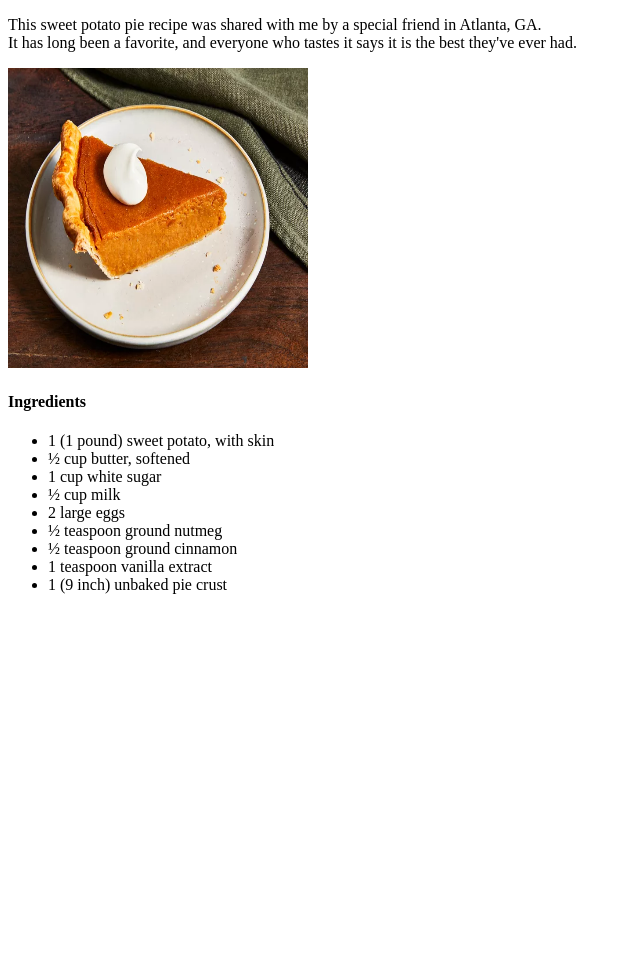
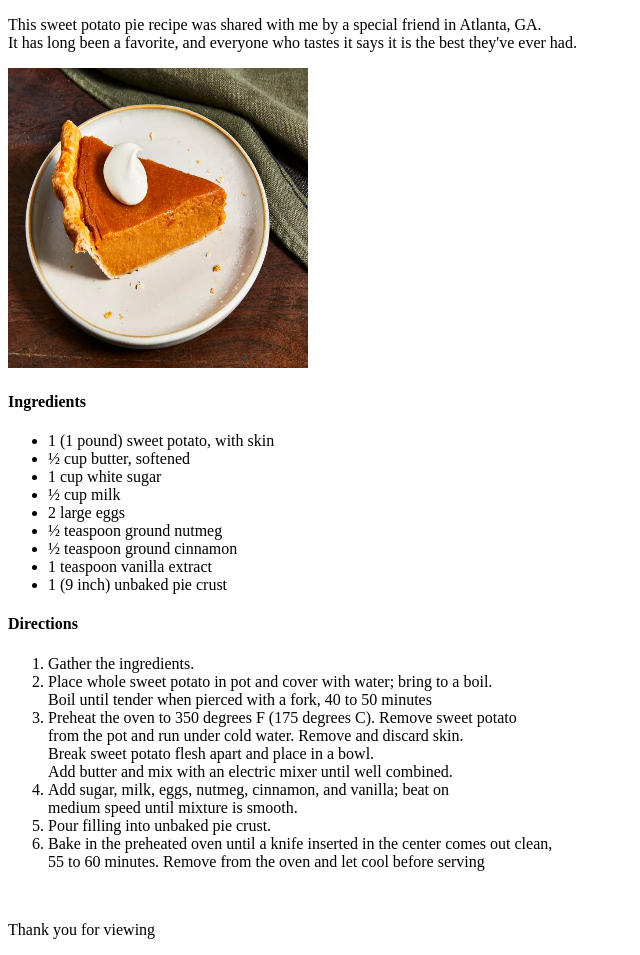
Before and after one commit to HarshYadav2004/Odin_recipes, a plain HTML site: page sweetPotatoPie.html in a window 1280 px wide. Shown: the part 105-1060 px from the top of the page, without its empty margins (0-640 px from the left). Before the commit the page ends 800 px from the top, so only its background shows below. Drawn offline with Linux system fonts and the light colour scheme.

Commit message:
Directions for pie is done

```diff
--- a/sweetPotatoPie.html
+++ b/sweetPotatoPie.html
@@ -1,15 +1,17 @@
 <!DOCTYPE html>
 <html lang="en">
+
 <head>
     <meta charset="UTF-8">
     <meta name="viewport" content="width=device-width, initial-scale=1.0">
     <title>sweetPotatoPie Recipe</title>
 </head>
+
 <body>
     <h1>Sweet Potato Pie Recipe</h1>
     <h3>Description</h3>
     <p>This sweet potato pie recipe was shared with me by a special friend in Atlanta, GA.<br>
-         It has long been a favorite, and everyone who tastes it says it is the best they've ever had.</p>
+        It has long been a favorite, and everyone who tastes it says it is the best they've ever had.</p>
     <img src="Images/sweet potato pie.png" alt="sweetPotatoPie image" width="300" height="300">
     <h4>Ingredients</h4>
     <ul>
@@ -23,5 +25,22 @@
         <li>1 teaspoon vanilla extract</li>
         <li>1 (9 inch) unbaked pie crust</li>
     </ul>
+    <h4>Directions</h4>
+    <ol>
+        <li>Gather the ingredients.</li>
+        <li>Place whole sweet potato in pot and cover with water; bring to a boil. <br>
+            Boil until tender when pierced with a fork, 40 to 50 minutes</li>
+        <li>Preheat the oven to 350 degrees F (175 degrees C). Remove sweet potato <br>
+            from the pot and run under cold water. Remove and discard skin. <br>
+            Break sweet potato flesh apart and place in a bowl. <br>
+            Add butter and mix with an electric mixer until well combined.</li>
+        <li>Add sugar, milk, eggs, nutmeg, cinnamon, and vanilla; beat on<br>
+            medium speed until mixture is smooth.</li>
+        <li>Pour filling into unbaked pie crust.</li>
+        <li>Bake in the preheated oven until a knife inserted in the center comes out clean,<br>
+            55 to 60 minutes. Remove from the oven and let cool before serving</li>
+    </ol><br>
+    <p>Thank you for viewing</p>
 </body>
+
 </html>
```
